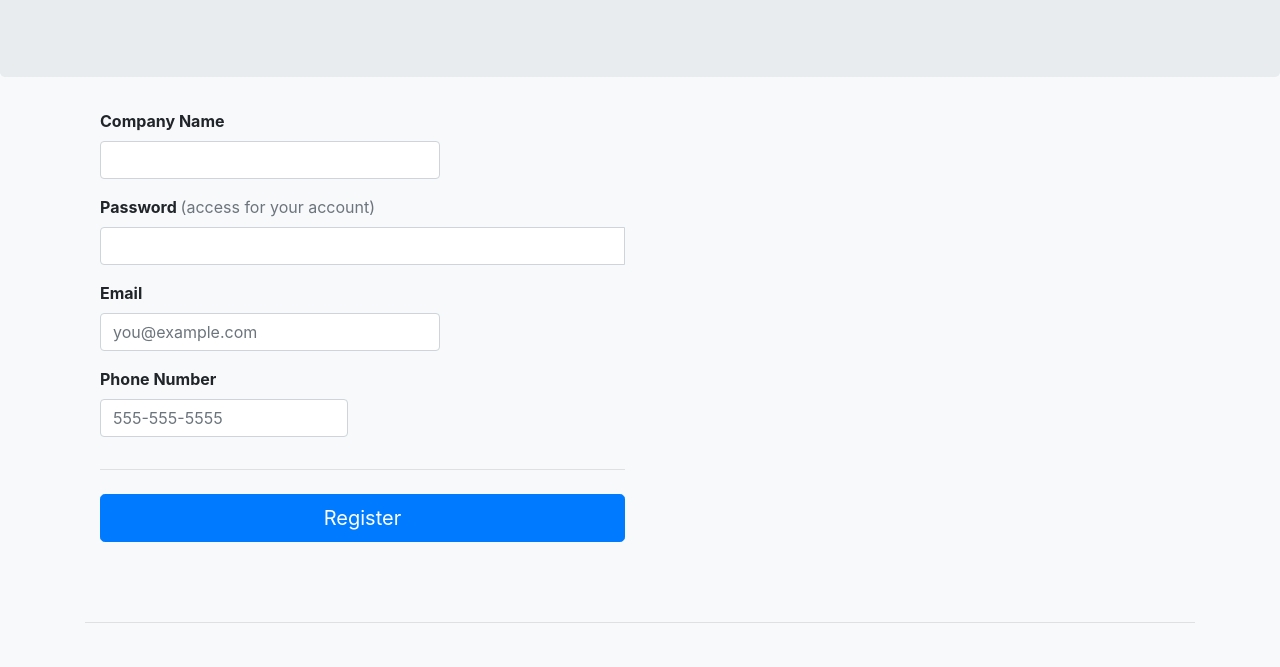
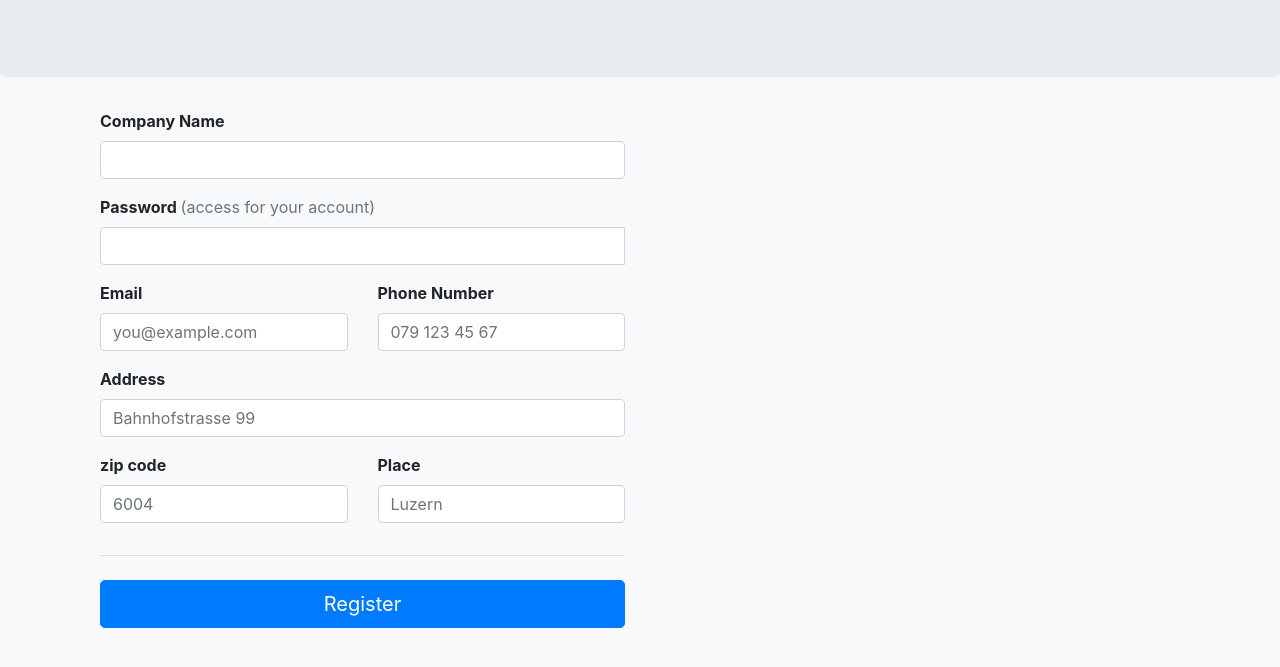
Before and after one commit to Reffx/watch-blockchain, a website: page web-app/public/registerManufacturer.html in a window 1280 px wide. Shown: the part 203-870 px from the top of the page. Drawn offline with nearby package versions, Linux system fonts and the light colour scheme.

Commit message:
collect all data from manufacturer

```diff
--- a/web-app/public/registerManufacturer.html
+++ b/web-app/public/registerManufacturer.html
@@ -50,14 +50,12 @@
   <div class="container" id="registration" style="display:block;">
     <div class="col-md-6 order-md-1">
 
-      <div class="row">
-        <div class="col-md-8 mb-3 name">
+      <div class="mb-3">
           <label for="name"><b>Company Name</b></label>
           <input type="text" class="form-control" id="name" placeholder="" value="" required>
           <div class="invalid-feedback">
             Please enter a valid name.
           </div>
-        </div>
       </div>
 
       <div class="mb-3">
@@ -71,21 +69,44 @@
       </div>
 
       <div class="row">
-        <div class="col-md-8 mb-3 email">
+        <div class="col-md-6 mb-3 email">
           <label for="email"><b>Email</b></label>
           <input type="text" class="form-control" id="email" placeholder="you@example.com" value="" required>
           <div class="invalid-feedback">
             Please enter a valid email address.
           </div>
         </div>
+        <div class="col-md-6 mb-3 phone-number">
+          <label for="phone-number"><b>Phone Number</b></label>
+          <input type="text" class="form-control" id="phone-number" placeholder="079 123 45 67" value="" required>
+          <div class="invalid-feedback">
+            Please enter your phone number.
+          </div>
+        </div>
       </div>
 
+      <div class="mb-3">
+          <label for="address"><b>Address</b></label>
+          <input type="text" class="form-control" id="address" placeholder="Bahnhofstrasse 99" value="" required>
+          <div class="invalid-feedback">
+            Please enter your address.
+          </div>
+        </div>
+
+
       <div class="row">
-        <div class="col-md-6 mb-3 phone-number">
-          <label for="phone-number"><b>Phone Number</b></label>
-          <input type="text" class="form-control" id="phone-number" placeholder="555-555-5555" value="" required>
+        <div class="col-md-6 mb-3 zipCode">
+          <label for="zipCode"><b>zip code</b></label>
+          <input type="text" class="form-control" id="zipCode" placeholder="6004" value="" required>
           <div class="invalid-feedback">
-            Please enter your phone number.
+            Please enter your zip code.
+          </div>
+        </div>
+        <div class="col-md-6 mb-3 place">
+          <label for="place"><b>Place</label>
+          <input type="text" class="form-control" id="place" placeholder="Luzern" value="" required>
+          <div class="invalid-feedback">
+            Please enter your place.
           </div>
         </div>
       </div>
```
